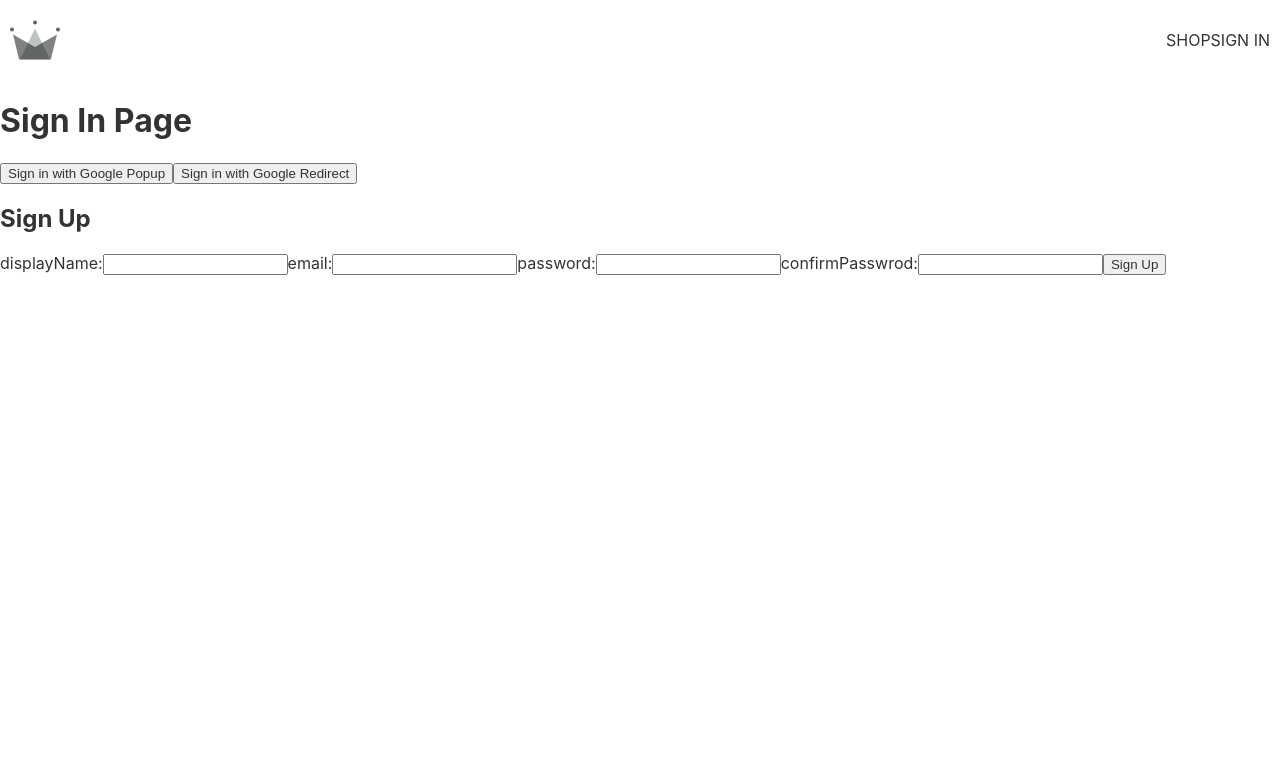
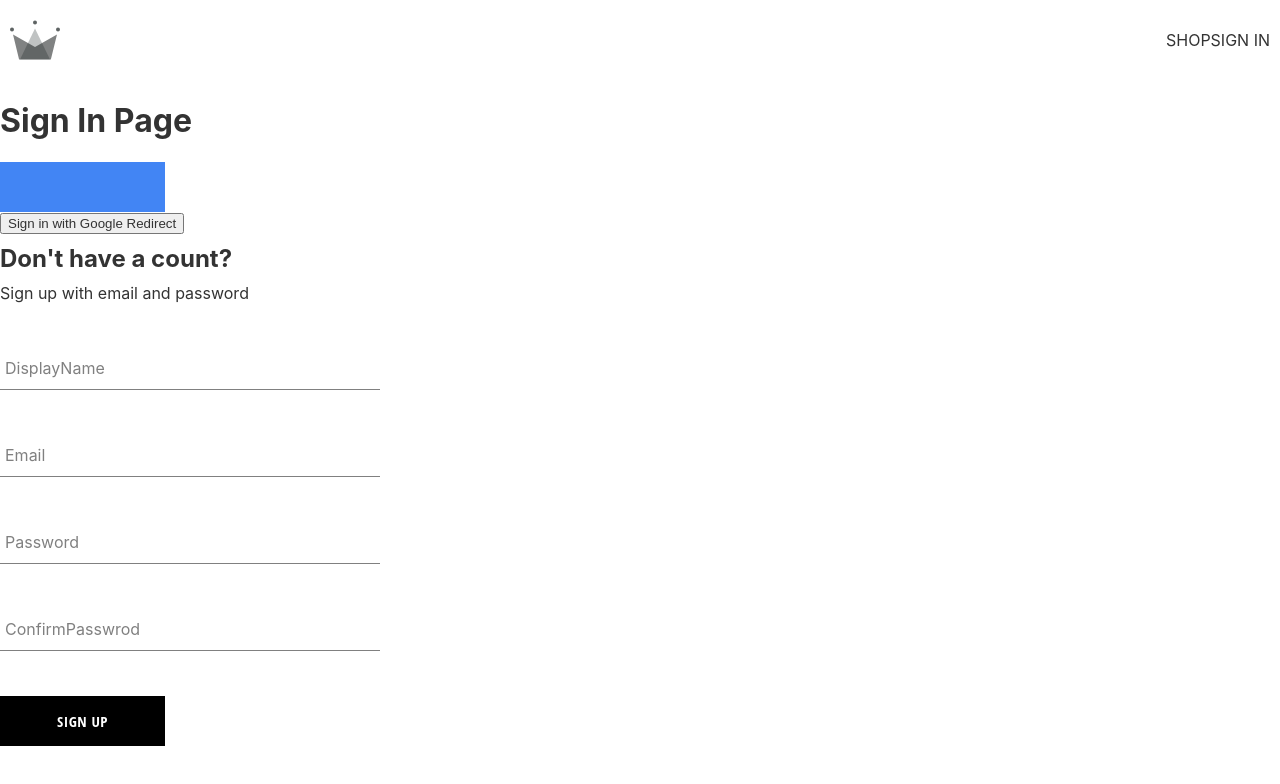
Before and after one commit to TAO233-JPG/project-clothing, a React (Create React App) app: page /sign-in in a window 1280 px wide. Shown: the top 784 px of the page. Built offline with nearby package versions, Linux system fonts and the light colour scheme; the HTML template or start-up script is replaced by a standard one.

Commit message:
feat: create buttonComponent, formInputComponent

```diff
--- /dev/null
+++ b/src/components/button/Button.component.jsx
@@ -0,0 +1,16 @@
+import "./button.style.scss"
+
+const BUTTON_TYPE_CLASS = {
+  google: "google-sign-in",
+  inverted: "inverted",
+};
+
+const Button = ({ children, buttonType }) => {
+  return (
+    <button className={`button-container ${BUTTON_TYPE_CLASS[buttonType]}`}>
+      {children}
+    </button>
+  );
+};
+
+export default Button;
--- /dev/null
+++ b/src/components/button/button.style.scss
@@ -0,0 +1,46 @@
+.button-container {
+  min-width       : 165px;
+  width           : auto;
+  height          : 50px;
+  letter-spacing  : 0.5px;
+  line-height     : 50px;
+  padding         : 0 35px 0 35px;
+  font-size       : 15px;
+  background-color: black;
+  color           : white;
+  text-transform  : uppercase;
+  font-family     : 'Open Sans Condensed';
+  font-weight     : bolder;
+  border          : none;
+  cursor          : pointer;
+  display         : flex;
+  justify-content : center;
+
+  &:hover {
+    background-color: white;
+    color           : black;
+    border          : 1px solid black;
+  }
+
+  &.google-sign-in {
+    background-color: #4285f4;
+    color           : white;
+
+    &:hover {
+      background-color: #357ae8;
+      border          : none;
+    }
+  }
+
+  &.inverted {
+    background-color: white;
+    color           : black;
+    border          : 1px solid black;
+
+    &:hover {
+      background-color: black;
+      color           : white;
+      border          : none;
+    }
+  }
+}
--- /dev/null
+++ b/src/components/formInput/formInput.component.jsx
@@ -0,0 +1,20 @@
+import "./formInput.style.scss"
+
+const FormInput = ({ label, ...otherProps }) => {
+  return (
+    <div className="group">
+      <input className="form-input" {...otherProps} />
+      {label && (
+        <label
+          className={`${
+            otherProps.value.length ? "shrink" : ""
+          } form-input-label`}
+        >
+          {label}
+        </label>
+      )}
+    </div>
+  );
+};
+
+export default FormInput;
--- /dev/null
+++ b/src/components/formInput/formInput.style.scss
@@ -0,0 +1,54 @@
+$sub-color: grey;
+$main-color: black;
+
+@mixin shrinkLabel {
+  top: -14px;
+  font-size: 12px;
+  color: $main-color;
+}
+
+.group {
+  position: relative;
+  margin: 45px 0;
+
+  .form-input {
+    background: none;
+    background-color: white;
+    color: $sub-color;
+    font-size: 18px;
+    padding: 10px 10px 10px 5px;
+    display: block;
+    width: 100%;
+    border: none;
+    border-radius: 0;
+    border-bottom: 1px solid $sub-color;
+    margin: 25px 0;
+
+    &:focus {
+      outline: none;
+    }
+
+    &:focus ~ .form-input-label {
+      @include shrinkLabel();
+    }
+  }
+
+  input[type='password'] {
+    letter-spacing: 0.3em;
+  }
+
+  .form-input-label {
+    color: $sub-color;
+    font-size: 16px;
+    font-weight: normal;
+    position: absolute;
+    pointer-events: none;
+    left: 5px;
+    top: 10px;
+    transition: 300ms ease all;
+
+    &.shrink {
+      @include shrinkLabel();
+    }
+  }
+}
--- a/src/components/signUp/SignUpForm.component.jsx
+++ b/src/components/signUp/SignUpForm.component.jsx
@@ -3,7 +3,12 @@
   createUserDocumentFromAuth,
 } from "../../utils/filebase.util";
 
+import "./signUpForm.style.scss";
+
 import { useState } from "react";
+
+import FormInput from "../formInput/formInput.component";
+import Button from "../button/Button.component";
 
 const defaultFormFields = {
   displayName: "",
@@ -41,54 +46,50 @@
     } catch (error) {
       if (error.code === "auth/email-already-in-use") {
         alert("email had been used");
-      }else {
+      } else {
         console.log("createAuthUserWithEmailAndPassword", error);
       }
     }
   };
 
   return (
-    <div>
-      <h2>Sign Up</h2>
+    <div className="sign-up-container">
+      <h2>Don't have a count?</h2>
+      <span>Sign up with email and password</span>
       <form onSubmit={handleSubmit}>
-        <label>
-          displayName:
-          <input
+        <FormInput
+          label="DisplayName"
           type="text"
           name="displayName"
           id="displayName"
           onChange={handleChange}
           value={displayName}
         />
-        </label>
-        <label>
-          email:
-          <input
+
+        <FormInput
+          label="Email"
           type="email"
           name="email"
           onChange={handleChange}
           value={email}
         />
-        </label>
-        <label>
-          password:
-          <input
+        <FormInput
+          label="Password"
           type="password"
           name="password"
           onChange={handleChange}
           value={password}
         />
-        </label>
-        <label>
-          confirmPasswrod:
-          <input
+
+        <FormInput
+          label="ConfirmPasswrod"
           type="password"
           name="confirmPasswrod"
           onChange={handleChange}
           value={confirmPasswrod}
         />
-        </label>
-        <button type="submit">Sign Up</button>
+
+        <Button  type="submit">Sign Up</Button>
       </form>
     </div>
   );
--- /dev/null
+++ b/src/components/signUp/signUpForm.style.scss
@@ -0,0 +1,9 @@
+.sign-up-container {
+  display: flex;
+  flex-direction: column;
+  width: 380px;
+
+  h2 {
+    margin: 10px 0;
+  }
+}
--- a/src/routes/signIn/SignIn.component.jsx
+++ b/src/routes/signIn/SignIn.component.jsx
@@ -9,6 +9,7 @@
 } from "../../utils/filebase.util";
 
 import SignUp from "../../components/signUp/SignUpForm.component";
+import Button from "../../components/button/Button.component";
 
 const SignIn = () => {
   useEffect(() => {
@@ -32,7 +33,7 @@
   return (
     <div>
       <h1>Sign In Page</h1>
-      <button onClick={logGoogleUser}>Sign in with Google Popup</button>
+      <Button buttonText="Sign in with Google Popup" buttonType="google" onClick={logGoogleUser}/>
       <button onClick={signINWithGoogleRedirect}>
         Sign in with Google Redirect
       </button>
```
Lines whose indentation alone changed are shown as unchanged.
